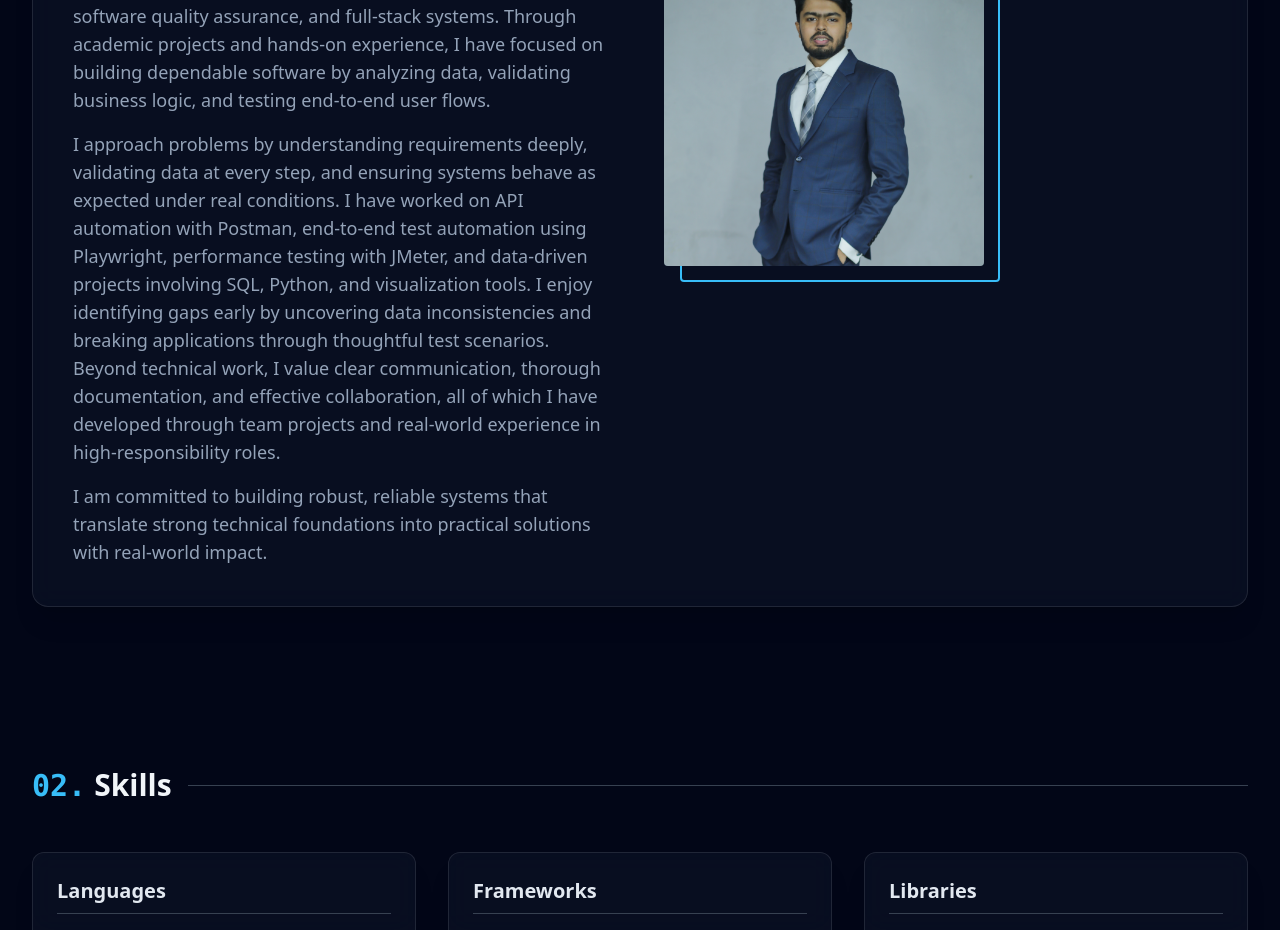
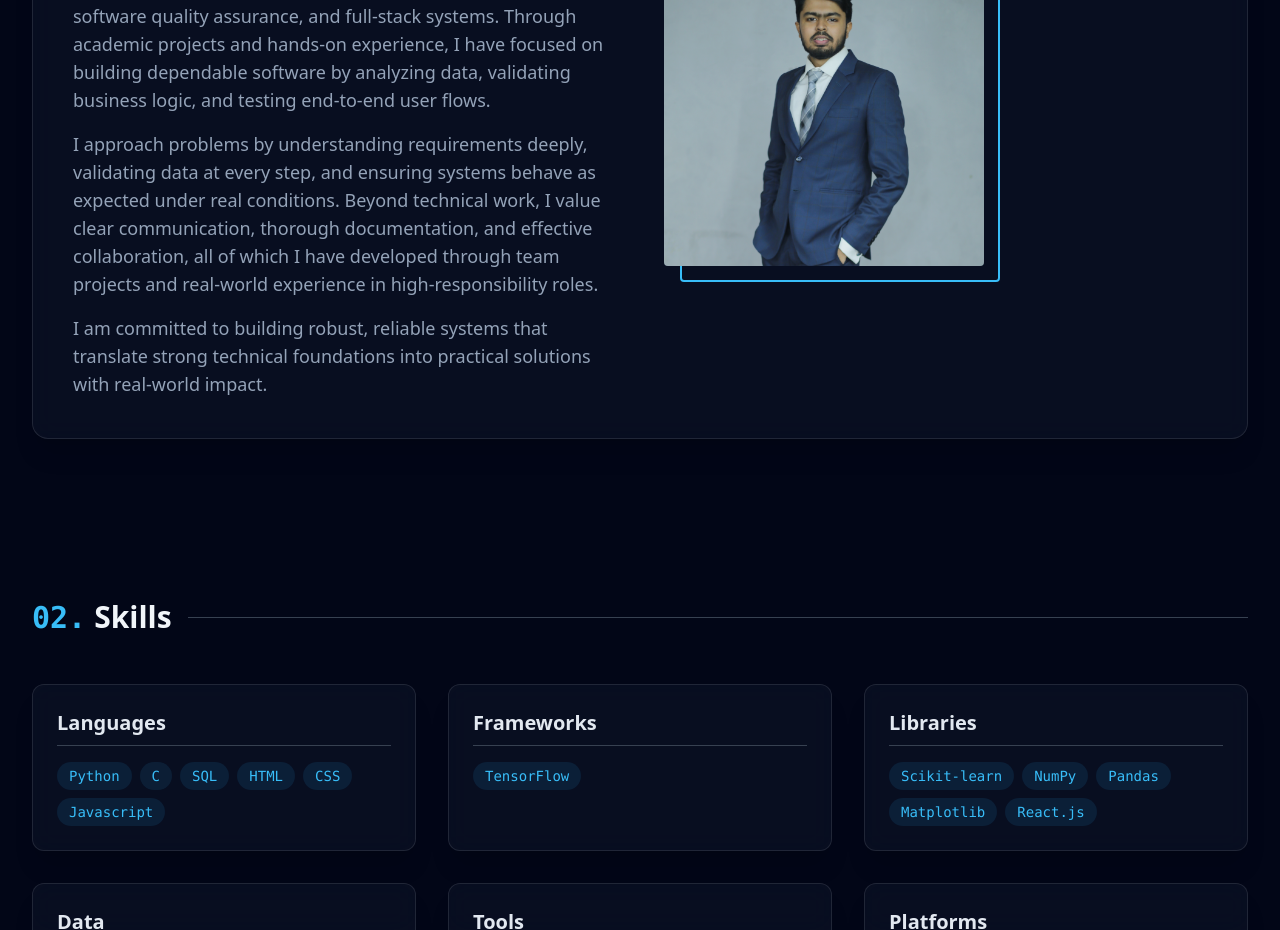
Before and after one commit to irrfanulhoque/portfolio, a React (Vite) app: page / in a window 1280 px wide. Shown: the part 1060-1990 px from the top of the page. Built offline with nearby package versions, Linux system fonts and the light colour scheme.

Commit message:
Update About section content
Remove specific tool listing from the personal description for a more concise bio.

```diff
--- a/src/components/About.jsx
+++ b/src/components/About.jsx
@@ -49,7 +49,7 @@
                                 Hello! I am Irfanul Hoque, a Computer Science graduate from BRAC University with a strong foundation in data analysis, software quality assurance, and full-stack systems. Through academic projects and hands-on experience, I have focused on building dependable software by analyzing data, validating business logic, and testing end-to-end user flows.
                             </motion.p>
                             <motion.p variants={itemVariants}>
-                                I approach problems by understanding requirements deeply, validating data at every step, and ensuring systems behave as expected under real conditions. I have worked on API automation with Postman, end-to-end test automation using Playwright, performance testing with JMeter, and data-driven projects involving SQL, Python, and visualization tools. I enjoy identifying gaps early by uncovering data inconsistencies and breaking applications through thoughtful test scenarios. Beyond technical work, I value clear communication, thorough documentation, and effective collaboration, all of which I have developed through team projects and real-world experience in high-responsibility roles.
+                                I approach problems by understanding requirements deeply, validating data at every step, and ensuring systems behave as expected under real conditions. Beyond technical work, I value clear communication, thorough documentation, and effective collaboration, all of which I have developed through team projects and real-world experience in high-responsibility roles.
                             </motion.p>
                             <motion.p variants={itemVariants}>
                                 I am committed to building robust, reliable systems that translate strong technical foundations into practical solutions with real-world impact.
```
